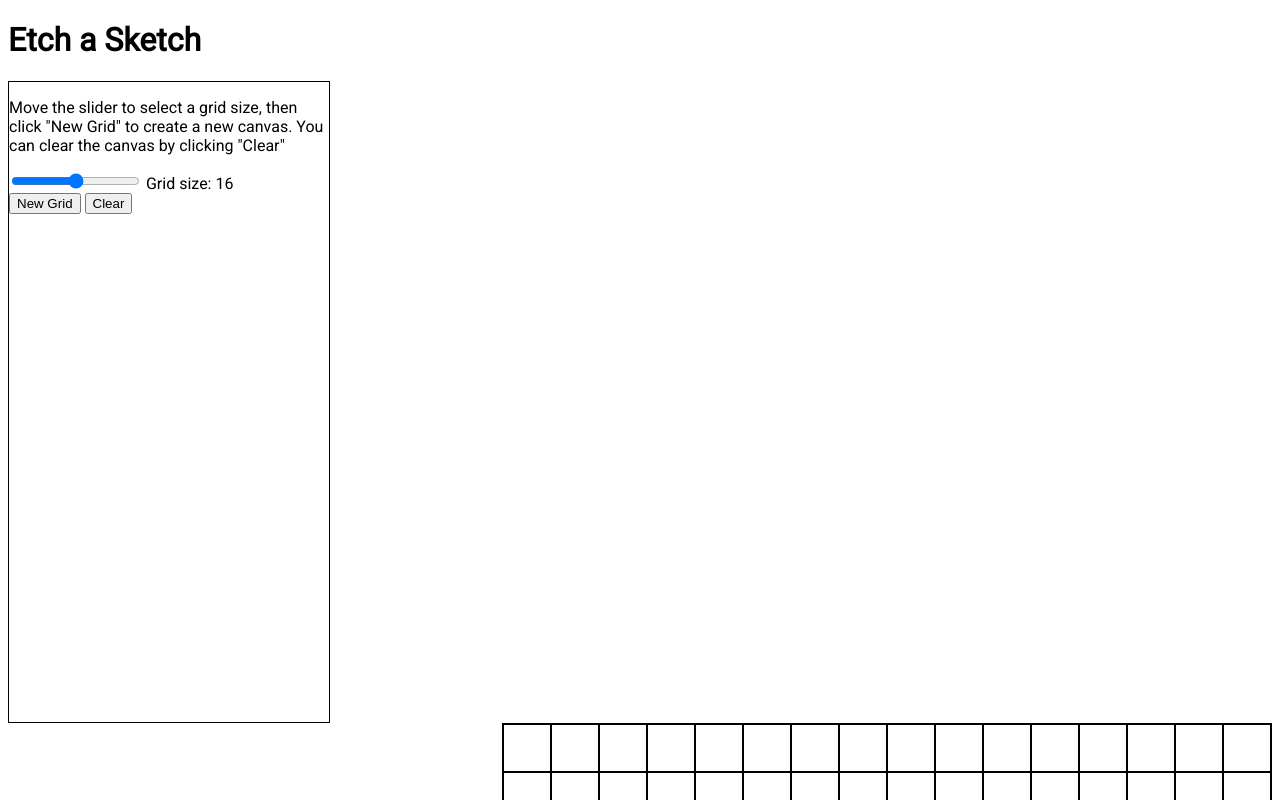
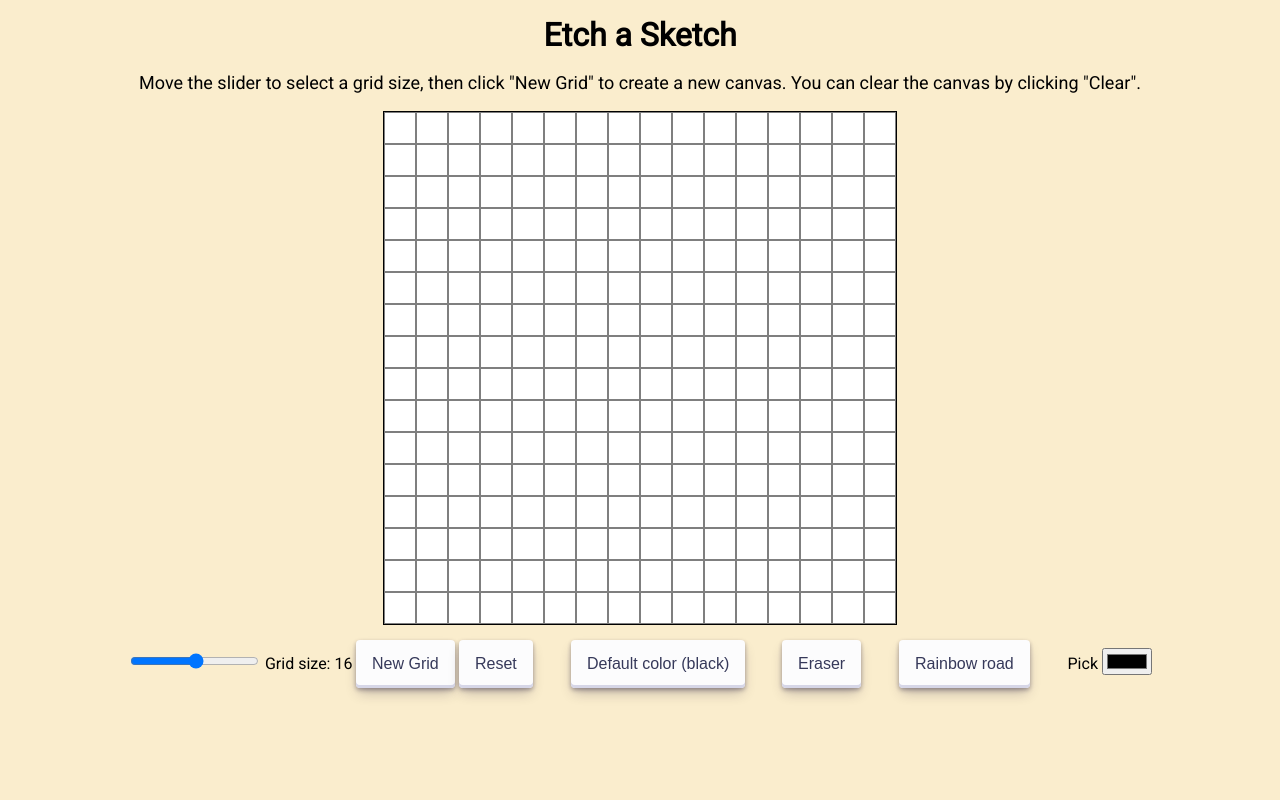
Before and after one commit to alexthwining/etchasketch, a plain HTML site: page index.html in a window 1280 px wide. Shown: the top 800 px of the page. Drawn offline with Linux system fonts and the light colour scheme.

Commit message:
added button functionality and new UI

```diff
--- a/index.html
+++ b/index.html
@@ -11,19 +11,36 @@
         <script src="./script.js" defer></script>
     </head>
     <body>
+        <div id="flex-container">
             <h1>Etch a Sketch</h1>
+            <div id="instructions-container">
+                <p> Move the slider to select a grid size, then click "New Grid" to create a new canvas. You can clear the canvas by clicking "Clear".</p>
+            </div>
+            <div id="grid-container"> </div>
             <div id="control-container">
-            <p> Move the slider to select a grid size, then click "New Grid" to create a new canvas. You can clear the canvas by clicking "Clear"</p>
                 <!-- makes the slider and grid size text on 1 line -->
                 <div>
                     <input type="range" id="size-range" name="size"
-                min="1" max="100" default="16">
+                    min="1" max="50" default="16">
                     <label id="size-label" for="size">Grid size: 16</label>
+                    <button class="new" type="button">New Grid</button>
+                    <button class="clear" type="button">Reset</button>
                 </div>
-            <button class="new" type="button">New Grid</button>
-            <button class="clear" type="button">Clear</button>
+                <div>
+                    <button class="default" type="button">Default color (black)</button>
+                </div>
+                <div>
+                    <button class="eraser" type="button">Eraser</button>
+                </div>
+                <div>
+                    <button class="rainbow" type="button">Rainbow road</button>
+                </div>
+                <div>
+                    <label for="picker">Pick</label>
+                    <input class='picker' type='color'>
+                </div>
+            </div>
+        </div>
 
-        </div>
-        <div id="grid-container"> </div>
     </body>
 </html>
--- a/script.js
+++ b/script.js
@@ -6,6 +6,10 @@ const sizeRange = document.querySelector("#size-range");
 const sizeLabel = document.querySelector("#size-label");
 const newGridBtn = document.querySelector(".new");
 const clearBtn = document.querySelector(".clear");
+const defaultBtn = document.querySelector(".default");
+const eraserBtn = document.querySelector(".eraser");
+const rainbowBtn = document.querySelector(".rainbow");
+const picker = document.querySelector(".picker");
 let userGridSize = 0;
 
 let cells = [];
@@ -16,8 +20,21 @@ function createGrid(gridSize) {
     for(let i = 0; i < totalCells; i++) {
         cells[i] = document.createElement("div");
         cells[i].classList.add("cell");
-        cells[i].style = 'background-color: rgba(255, 255, 255, 1)';
+        cells[i].style = "background-color: rgb(255, 255, 255)";
         gridContainer.appendChild(cells[i]);
+    }
+
+    // hover effect for each cell
+    cells.forEach(item => {
+        item.addEventListener('mouseenter', () => {
+            item.style.backgroundColor = "rgb(0, 0, 0)";
+        });
+    });
+}
+
+function clearGrid() {
+    while(gridContainer.firstChild) {
+        gridContainer.removeChild(gridContainer.firstChild);
     }
 }
 
@@ -30,26 +47,67 @@ function addListeners() {
 
     newGridBtn.addEventListener("click", () => {
         console.log("userGridSize: " + userGridSize);
+        clearGrid();
+        if(userGridSize < 1) {
+            createGrid(DEFAULT_GRID);
+        }
+        createGrid(userGridSize);
     });
 
     clearBtn.addEventListener("click", () => {
-        console.log("will clear");
+        clearGrid();
+        if(userGridSize < 1) {
+            createGrid(DEFAULT_GRID);
+        }
+        createGrid(userGridSize);
     });
 
-    // hover effect for each cell
-    cells.forEach(item => {
-        item.addEventListener('mouseenter', () => {
-            item.style.backgroundColor = "rgba(199, 100, 100, 1)";
+    defaultBtn.addEventListener("click", () => {
+        // hover effect for each cell
+        cells.forEach(item => {
+            item.addEventListener("mouseenter", () => {
+                item.style.backgroundColor = "rgb(0, 0, 0)";
+            });
         });
     });
 
+    eraserBtn.addEventListener("click", () => {
+        // hover effect for each cell
+        cells.forEach(item => {
+            item.addEventListener("mouseenter", () => {
+                item.style.backgroundColor = "rgb(255, 255, 255)";
+            });
+        });
+    });
+
+    rainbowBtn.addEventListener("click", () => {
+        // rainbow hover effect for each cell
+        cells.forEach(item => {
+            item.addEventListener("mouseenter", () => {
+                item.style.backgroundColor = `rgb(${colorRand()})`;
+            });
+        });
+    });
+
+    picker.addEventListener("input", () => {
+        // chosen color hover effect for each cell
+        cells.forEach(item => {
+            item.addEventListener("mouseenter", () => {
+                item.style.backgroundColor = picker.value;
+            });
+        });
+    });
 
 }
 
+// gets randomized color
+function colorRand() {
+    let r = Math.floor(Math.random() * 256);
+    let g = Math.floor(Math.random() * 256);
+    let b = Math.floor(Math.random() * 256);
 
-
+    return [r,g,b];
+}
 
 createGrid(DEFAULT_GRID);
 addListeners();
-
-console.log(userGridSize);
--- a/style.css
+++ b/style.css
@@ -1,29 +1,91 @@
 body {
     font-family: 'Roboto', sans-serif;
+    background-color: #faedcd;
+}
+
+h1 {
+    margin: 0;
+    margin-top: 1vh;
+}
+
+p {
+    font-size: 18px;
+}
+
+/* slightly modified button design from: button 30
+https://getcssscan.com/css-buttons-examples */
+
+button {
+  align-items: center;
+  appearance: none;
+  background-color: #FCFCFD;
+  border-radius: 4px;
+  border-width: 0;
+  box-shadow: rgba(45, 35, 66, 0.4) 0 2px 4px,rgba(45, 35, 66, 0.3) 0 7px 13px -3px,#D6D6E7 0 -3px 0 inset;
+  box-sizing: border-box;
+  color: #36395A;
+  cursor: pointer;
+  display: inline-flex;
+  height: 48px;
+  justify-content: center;
+  line-height: 1;
+  list-style: none;
+  overflow: hidden;
+  padding-left: 16px;
+  padding-right: 16px;
+  position: relative;
+  text-align: left;
+  text-decoration: none;
+  transition: box-shadow .15s,transform .15s;
+  user-select: none;
+  -webkit-user-select: none;
+  touch-action: manipulation;
+  white-space: nowrap;
+  will-change: box-shadow,transform;
+  font-size: 16px;
+}
+
+button:focus {
+  box-shadow: #D6D6E7 0 0 0 1.5px inset, rgba(45, 35, 66, 0.4) 0 2px 4px, rgba(45, 35, 66, 0.3) 0 7px 13px -3px, #D6D6E7 0 -3px 0 inset;
+}
+
+button:hover {
+  box-shadow: rgba(45, 35, 66, 0.4) 0 4px 8px, rgba(45, 35, 66, 0.3) 0 7px 13px -3px, #D6D6E7 0 -3px 0 inset;
+  transform: translateY(-2px);
+}
+
+button:active {
+  box-shadow: #D6D6E7 0 3px 7px inset;
+  transform: translateY(2px);
+}
+
+/* Flex container (align control panel and grid container) */
+#flex-container {
+    display: flex;
+    flex-direction: column;
+    justify-content: center;
+    align-items: center;
 }
 
 /* Grid Container (make the actual grid) */
 #grid-container {
     display: grid;
-    float: right;
-    height: 60vw;
-    width: 60vw;
+    height: 40vw;
+    width: 40vw;
     border: 1px rgb(0, 0, 0) solid;
 }
 
 /* Cells (each cell in the grid) */
 .cell {
     background-color: rgba(255, 255, 255, 1);
-    border: 1px rgb(0, 0, 0) solid;
+    border: 1px rgba(0, 0, 0, 0.5) solid;
   }
-
-.cell:hover {
-    background-color: yellow;
-}
 
 /* Control Container */
 #control-container {
-    height: 50vw;
-    width: 25vw;
-    border: 1px black solid;
+    display: flex;
+    width: 80vw;
+    align-items: baseline;
+    justify-content: space-between;
+    padding-top: 15px;
 }
```
Lines whose indentation alone changed are shown as unchanged.
